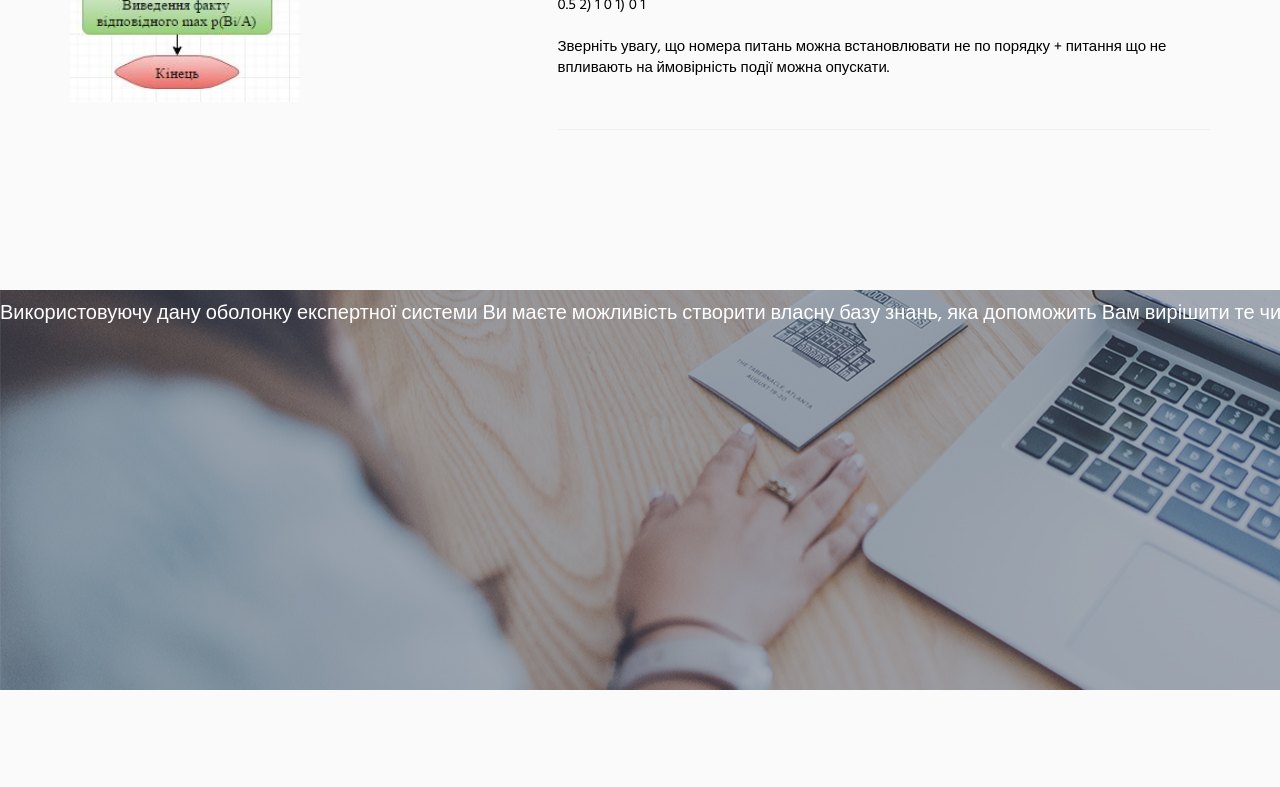
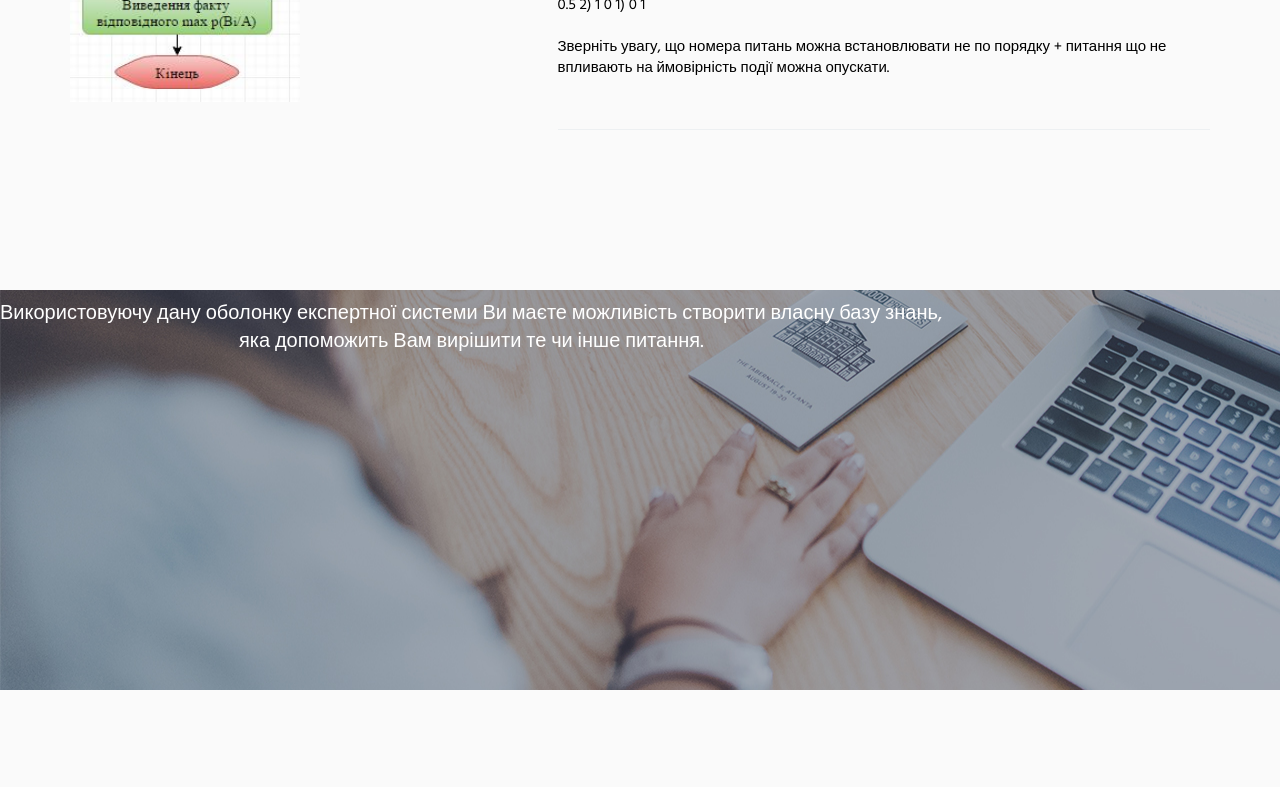
Before and after one commit to DianaKucheriava/ExS, a plain HTML site: page index.html in a window 1280 px wide. Shown: the part 1392-2179 px from the top of the page. Drawn offline with Linux system fonts and the light colour scheme.

Commit message:
Update index.html

```diff
--- a/index.html
+++ b/index.html
@@ -244,7 +244,7 @@ function loadFileAsText()
 
       <article>
 			<img src="image.jpg" alt="Результат" data-parallax='{"y":500}'/>
-<p>Використовуючу дану оболонку експертної системи Ви маєте можливість створити власну базу знань, яка допоможить Вам вирішити те чи інше питання.</p>
+<p>Використовуючу дану оболонку експертної системи Ви маєте можливість створити власну базу знань, <br> яка допоможить Вам вирішити те чи інше питання.</p>
 
         </article>
 	<script src="jquery-2.1.3.min.js"></script>
```
